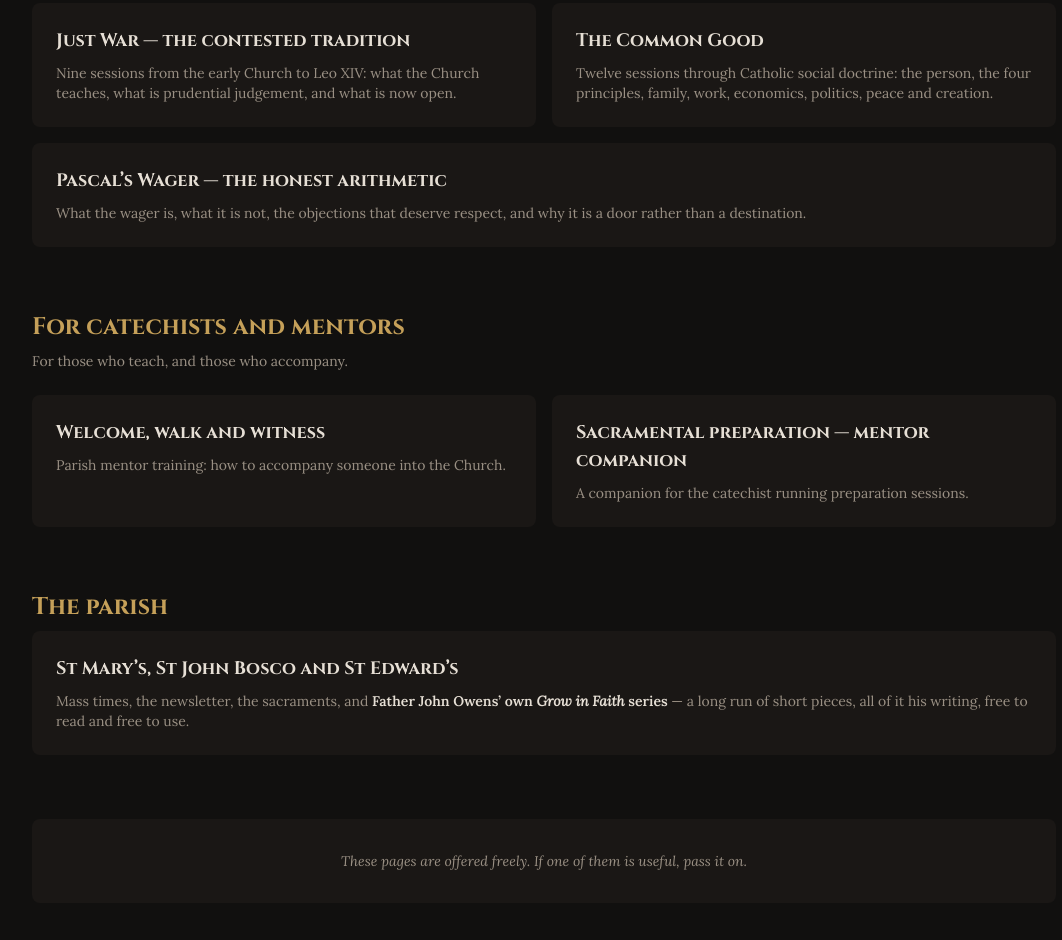
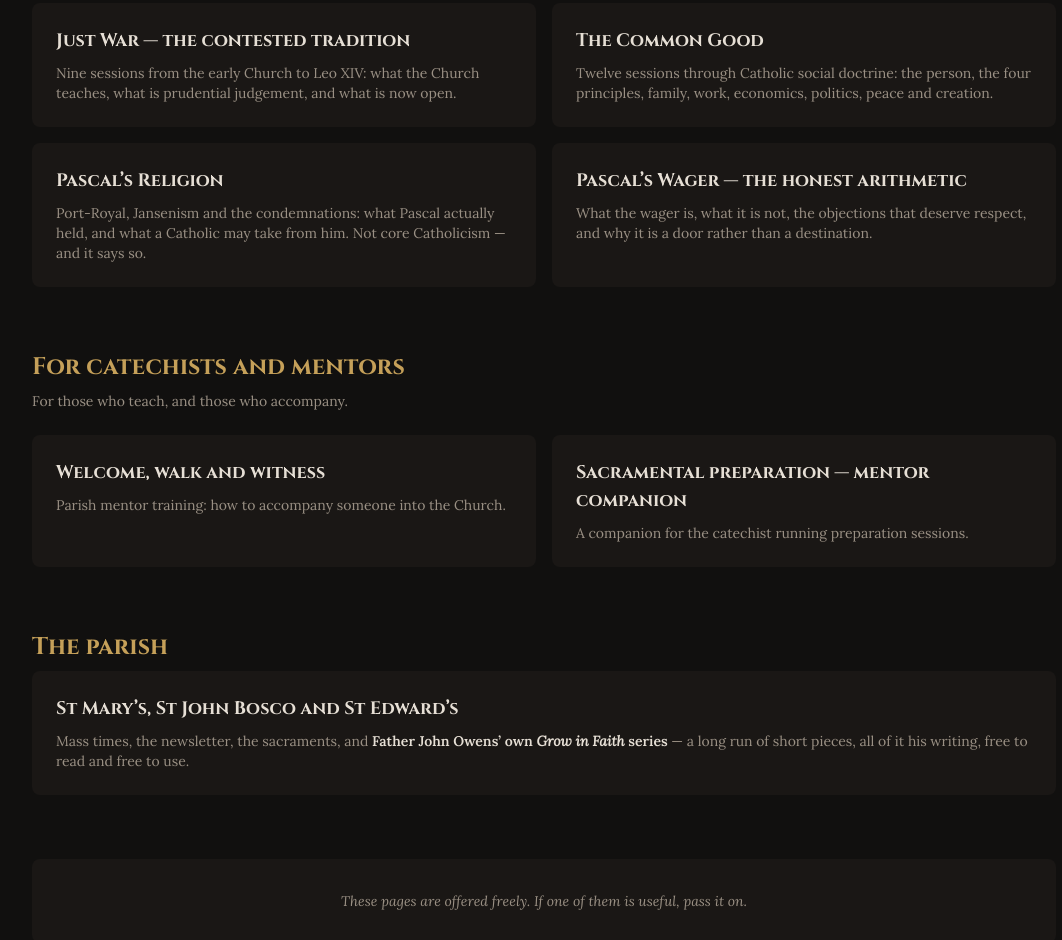
Before and after one commit to 3stepuk/1582-rheims, a plain HTML site: page resources.html in a window 1280 px wide. Shown: the part 2903-3843 px from the top of the page, without its empty margins (96-1158 px from the left). Drawn offline with nearby package versions, Linux system fonts and the light colour scheme.

Commit message:
Resources: add Pascal's Religion; grid back to even

```diff
--- a/resources.html
+++ b/resources.html
@@ -212,7 +212,11 @@
                     <h3 class="text-lg font-bold mb-2">The Common Good</h3>
                     <p class="text-sm text-antique-muted font-serif">Twelve sessions through Catholic social doctrine: the person, the four principles, family, work, economics, politics, peace and creation.</p>
                 </a>
-                <a class="card block sm:col-span-2 antique-border bg-antique-card rounded-lg p-6 transition-colors" href="https://3stepuk.github.io/Pascals-Wager/">
+                <a class="card block antique-border bg-antique-card rounded-lg p-6 transition-colors" href="https://3stepuk.github.io/Pascals-Religion/">
+                    <h3 class="text-lg font-bold mb-2">Pascal&rsquo;s Religion</h3>
+                    <p class="text-sm text-antique-muted font-serif">Port-Royal, Jansenism and the condemnations: what Pascal actually held, and what a Catholic may take from him. Not core Catholicism &mdash; and it says so.</p>
+                </a>
+                <a class="card block antique-border bg-antique-card rounded-lg p-6 transition-colors" href="https://3stepuk.github.io/Pascals-Wager/">
                     <h3 class="text-lg font-bold mb-2">Pascal&rsquo;s Wager &mdash; the honest arithmetic</h3>
                     <p class="text-sm text-antique-muted font-serif">What the wager is, what it is not, the objections that deserve respect, and why it is a door rather than a destination.</p>
                 </a>
```
